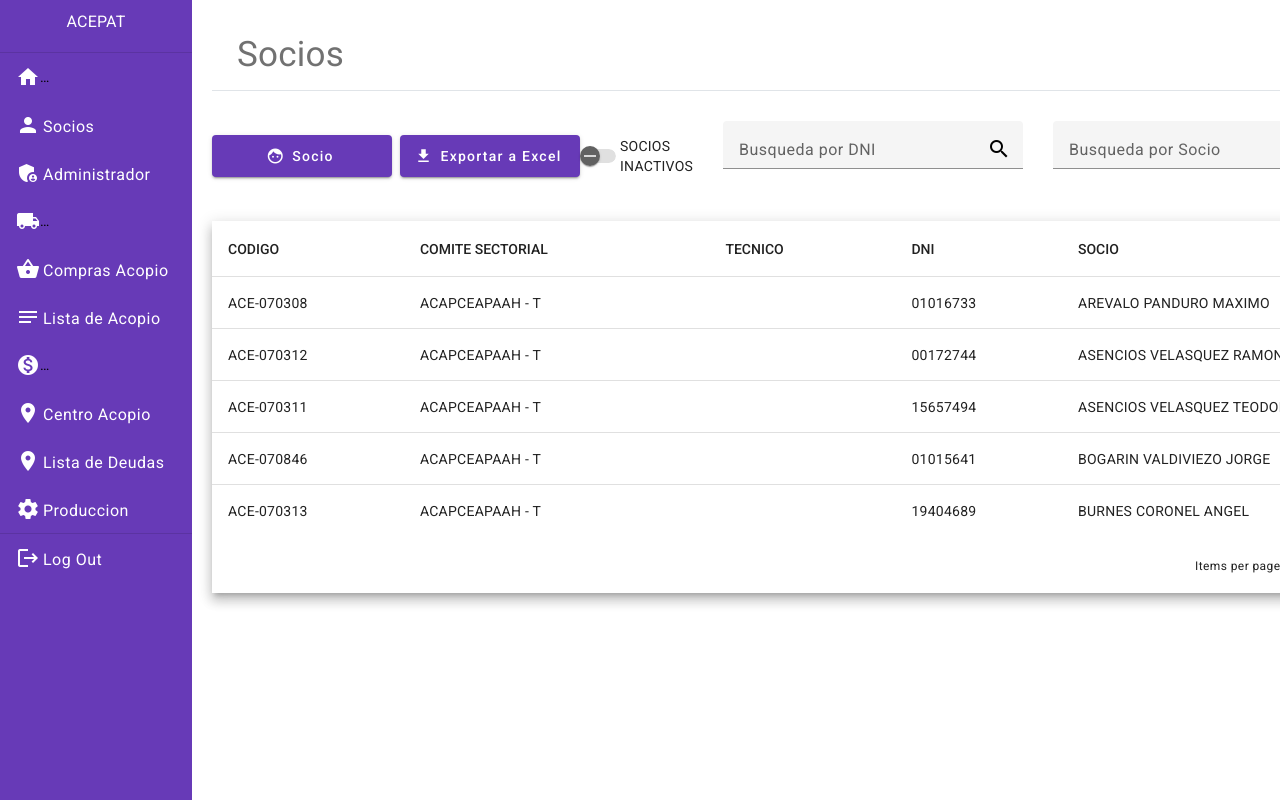
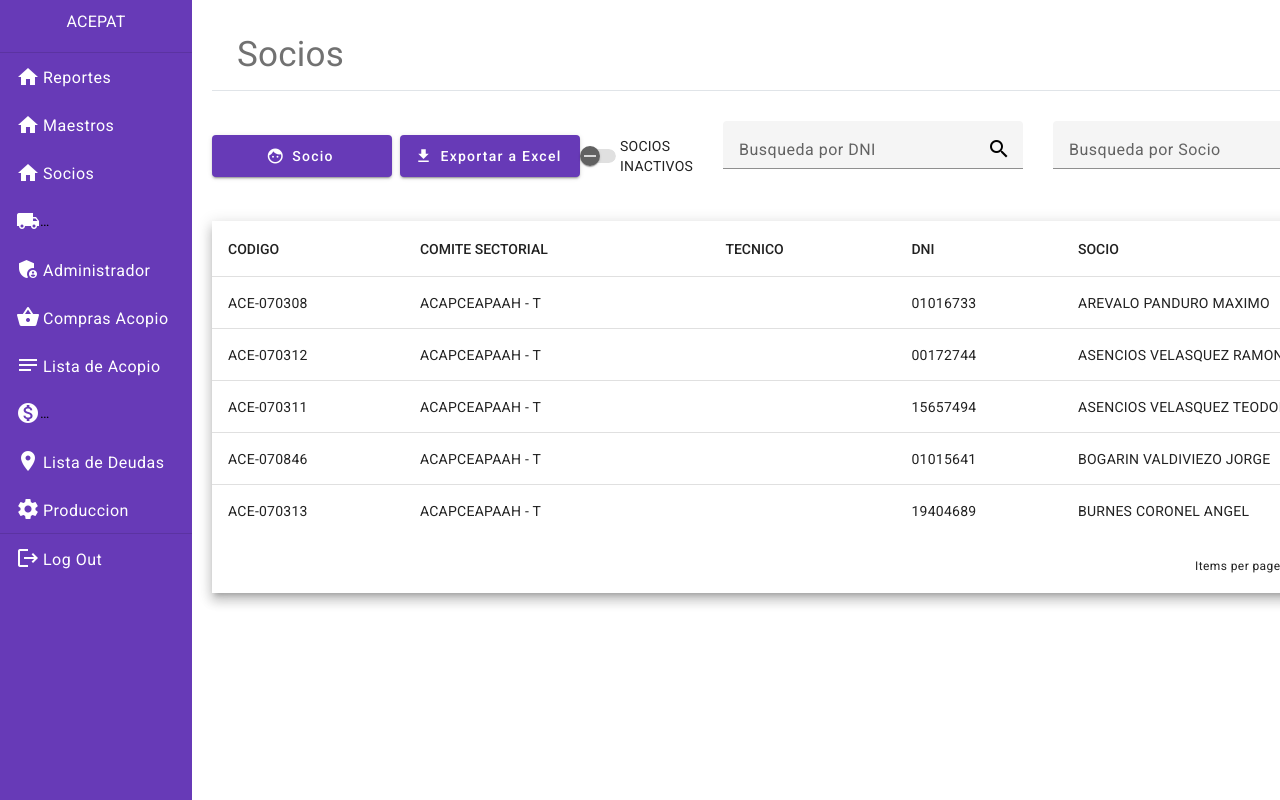
Before and after one commit to Ravencl4w/ACEPAT, an Angular app: page /vista-socios in a window 1280 px wide. Shown: the top 800 px of the page. Built offline with nearby package versions, Linux system fonts and the light colour scheme; data requests are answered from the project's data file.

Commit message:
Sidebar menu

```diff
--- a/src/app/app.module.ts
+++ b/src/app/app.module.ts
@@ -56,6 +56,7 @@ import { AsignarPrecioVentaComponent } from './shared/asignar-precio-venta/asign
 import {MatSlideToggleModule} from '@angular/material/slide-toggle';
 import { RestorePartnerDialogComponent } from './shared/restore-partner-dialog/restore-partner-dialog.component';
 import { SocioAlertDialogComponent } from './shared/socio-alert-dialog/socio-alert-dialog.component';
+import { MatTreeModule } from '@angular/material/tree';
 
 const MY_DATE_FORMATS = {
   parse: {
@@ -128,7 +129,8 @@ const MY_DATE_FORMATS = {
     FormsModule,
     MatAutocompleteModule,
     DatePipe,
-    MatSlideToggleModule
+    MatSlideToggleModule,
+    MatTreeModule,
 
   ],
   providers: [
--- a/src/app/shared/sidebar/sidebar.component.css
+++ b/src/app/shared/sidebar/sidebar.component.css
@@ -16,3 +16,42 @@
     color: white;
     vertical-align: middle;
 }
+
+mat-nav-list ul{
+  list-style: none;
+  padding: 0;
+  margin: 0;
+}
+
+mat-nav-list ul mat-list-item{
+  box-sizing: border-box;
+  display: block;
+  width: 100%;
+  text-decoration: none;
+  padding-top: 10px;
+}
+
+.item{
+  padding-left: 50px;
+}
+
+mat-nav-list ul ul{
+  height: 0px;
+  overflow: hidden;
+  transition: var(--estado-buda);
+  counter-reset: items;
+}
+
+mat-nav-list ul ul li{
+  counter-increment: items;
+}
+
+
+mat-nav-list ul li:hover ul{
+  height: calc( var(--cantidad-items) * var(--cada-item) );
+}
+
+
+mat-nav-list ul ul mat-list-item{
+  background: transparent;
+}
--- a/src/app/shared/sidebar/sidebar.component.html
+++ b/src/app/shared/sidebar/sidebar.component.html
@@ -2,26 +2,89 @@
   <h3 matSubheader class="sidebar-title">ACEPAT</h3>
   <!-- DIVISOR DE NAVBAR -->
   <mat-divider></mat-divider>
+  <ul>
+    <li>
+      <mat-list-item>
+        <mat-icon mat-list-icon>home</mat-icon>
+        <span mat-line class="sidebar-item">Reportes </span>
+      </mat-list-item>
+      <ul style="--cantidad-items: 1">
+        <li>
           <!-- ITEM DE NAVBAR -->
-  <mat-list-item routerLink="/acopio-racimos">
+          <mat-list-item routerLink="/acopio-racimos" class="item">
             <mat-icon mat-list-icon>home</mat-icon>
             <span mat-line class="sidebar-item">Reporte de acopios</span>
           </mat-list-item>
+        </li>
+      </ul>
+    </li>
+  </ul>
+  <ul>
+    <li>
+      <mat-list-item>
+        <mat-icon mat-list-icon>home</mat-icon>
+        <span mat-line class="sidebar-item">Maestros </span>
+      </mat-list-item>
+      <ul style="--cantidad-items: 1">
+        <li>
           <!-- ITEM DE NAVBAR -->
-  <mat-list-item routerLink="/vista-socios">
+          <mat-list-item routerLink="/centro-acopio" class="item">
+            <mat-icon mat-list-icon>place</mat-icon>
+            <span mat-line class="sidebar-item">Centro Acopio</span>
+          </mat-list-item>
+        </li>
+        <li>
+          <!-- ITEM DE NAVBAR -->
+          <mat-list-item routerLink="/centro-acopio" class="item">
+            <mat-icon mat-list-icon>place</mat-icon>
+            <span mat-line class="sidebar-item">Tecnicos</span>
+          </mat-list-item>
+        </li>
+        <li>
+          <!-- ITEM DE NAVBAR -->
+          <mat-list-item routerLink="/centro-acopio" class="item">
+            <mat-icon mat-list-icon>place</mat-icon>
+            <span mat-line class="sidebar-item">Transportistas</span>
+          </mat-list-item>
+        </li>
+      </ul>
+    </li>
+  </ul>
+  <ul>
+    <li>
+      <mat-list-item>
+        <mat-icon mat-list-icon>home</mat-icon>
+        <span mat-line class="sidebar-item">Socios </span>
+      </mat-list-item>
+      <ul style="--cantidad-items: 1">
+        <li>
+          <!-- ITEM DE NAVBAR -->
+          <mat-list-item routerLink="/vista-socios" class="item">
             <mat-icon mat-list-icon>person</mat-icon>
             <span mat-line class="sidebar-item">Socios</span>
+          </mat-list-item>
+        </li>
+        <li>
+          <!-- ITEM DE NAVBAR -->
+          <mat-list-item routerLink="/vista-socios" class="item">
+            <mat-icon mat-list-icon>person</mat-icon>
+            <span mat-line class="sidebar-item">Proveedores</span>
+          </mat-list-item>
+        </li>
+      </ul>
+    </li>
+  </ul>
+  <!-- ITEM DE NAVBAR -->
+  <mat-list-item routerLink="/reporte-acopio-transporte">
+    <mat-icon mat-list-icon>local_shipping</mat-icon>
+    <span mat-line class="sidebar-item">Acopio Transporte</span>
   </mat-list-item>
   <!-- ITEM DE NAVBAR -->
   <mat-list-item routerLink="/usersmanagement">
     <mat-icon mat-list-icon>admin_panel_settings</mat-icon>
     <span mat-line class="sidebar-item">Administrador</span>
   </mat-list-item>
-  <!-- ITEM DE NAVBAR -->
-  <mat-list-item routerLink="/reporte-acopio-transporte">
-    <mat-icon mat-list-icon>local_shipping</mat-icon>
-    <span mat-line class="sidebar-item">Acopio Transporte</span>
-  </mat-list-item>
+
   <!-- ITEM DE NAVBAR -->
   <mat-list-item routerLink="/compras-acopio">
     <mat-icon mat-list-icon>shopping_basket</mat-icon>
@@ -36,11 +99,6 @@
   <mat-list-item routerLink="/aport-movement">
     <mat-icon mat-list-icon>monetization_on</mat-icon>
     <span mat-line class="sidebar-item">Movimiento de Aportes</span>
-  </mat-list-item>
-  <!-- ITEM DE NAVBAR -->
-  <mat-list-item routerLink="/centro-acopio">
-    <mat-icon mat-list-icon>place</mat-icon>
-    <span mat-line class="sidebar-item">Centro Acopio</span>
   </mat-list-item>
   <!-- ITEM DE NAVBAR -->
   <mat-list-item routerLink="/lista-deudas">
```
Lines whose indentation alone changed are shown as unchanged.
